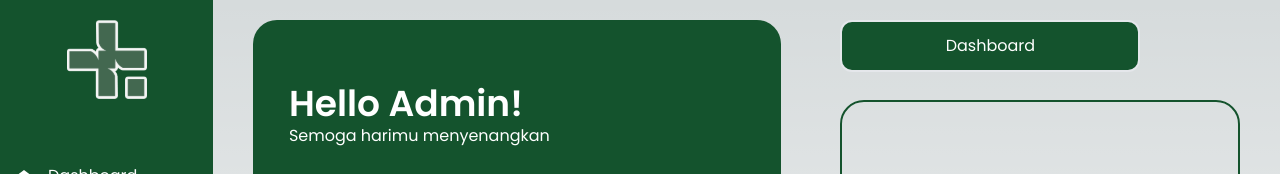
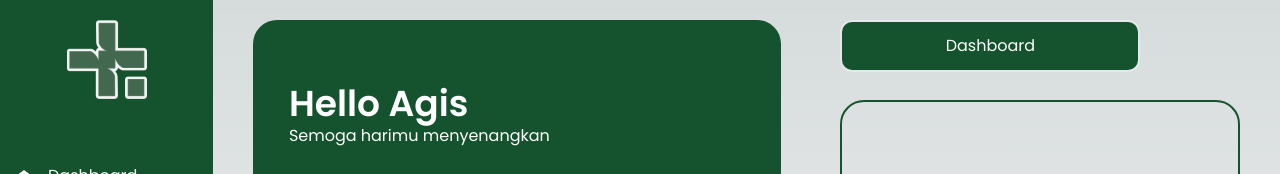
Before and after one commit to agisnarevaldo/layanan-tanggap-masyarakat, a Next.js app: page /admin in a window 1280 px wide. Shown: the top 174 px of the page. Built offline with nearby package versions, Linux system fonts and the light colour scheme; some icons are missing.

Commit message:
refactor: Update CardName component to include username prop

```diff
--- a/app/ui/admin/card-name.tsx
+++ b/app/ui/admin/card-name.tsx
@@ -1,10 +1,15 @@
 import { Icon } from "@iconify/react";
 
-export default function CardName() {
+interface CardNameProps {
+  username: string;
+}
+
+
+export default function CardName( { username }: CardNameProps) {
   return (
     <div className="bg-green-900 w-auto h-48 p-4 rounded-3xl flex justify-between items-center">
       <div className="flex flex-col pl-5">
-        <h2 className="text-4xl font-semibold">Hello Admin!</h2>
+        <h2 className="text-4xl font-semibold">Hello {username}</h2>
         <p>Semoga harimu menyenangkan</p>
       </div>
 
```
